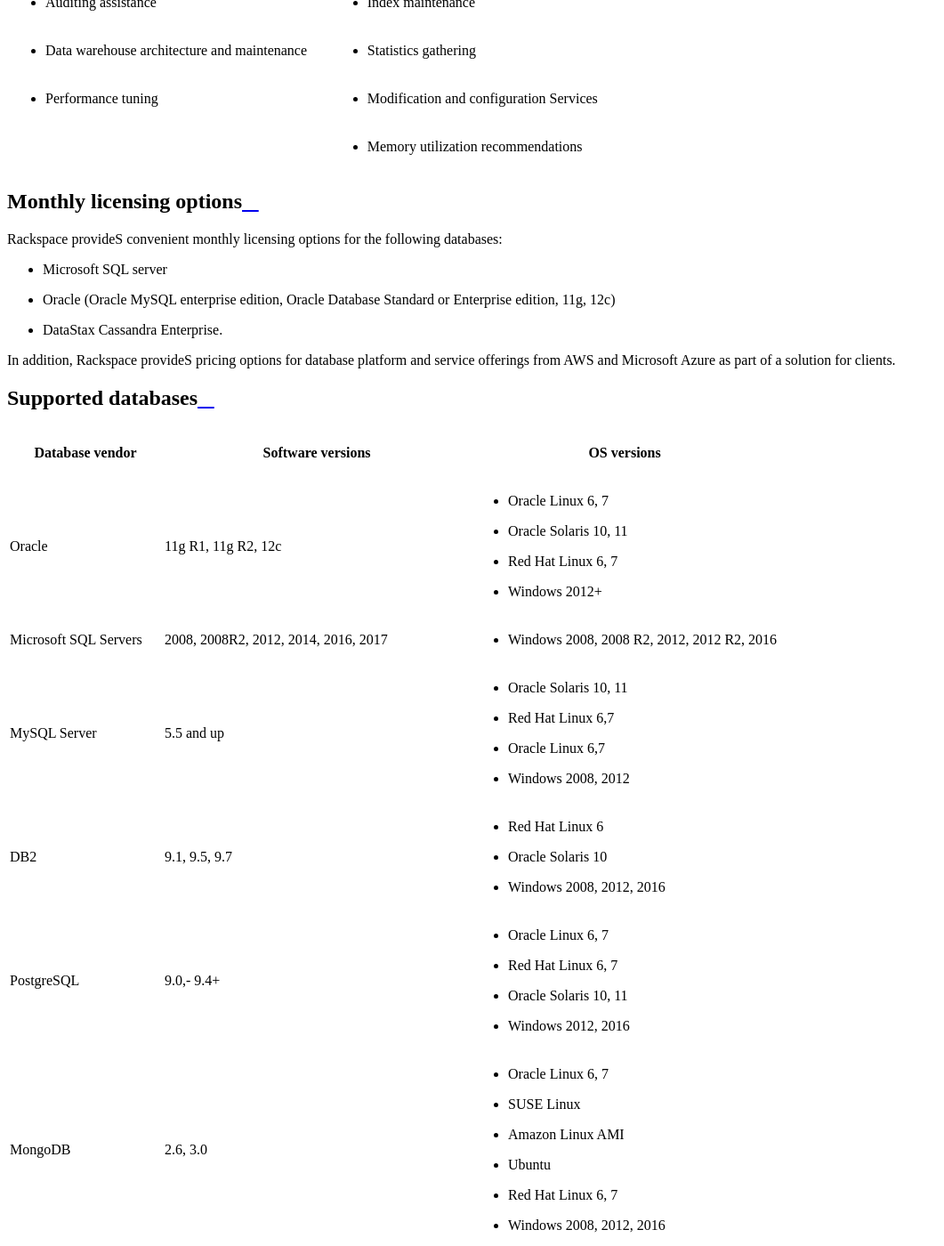
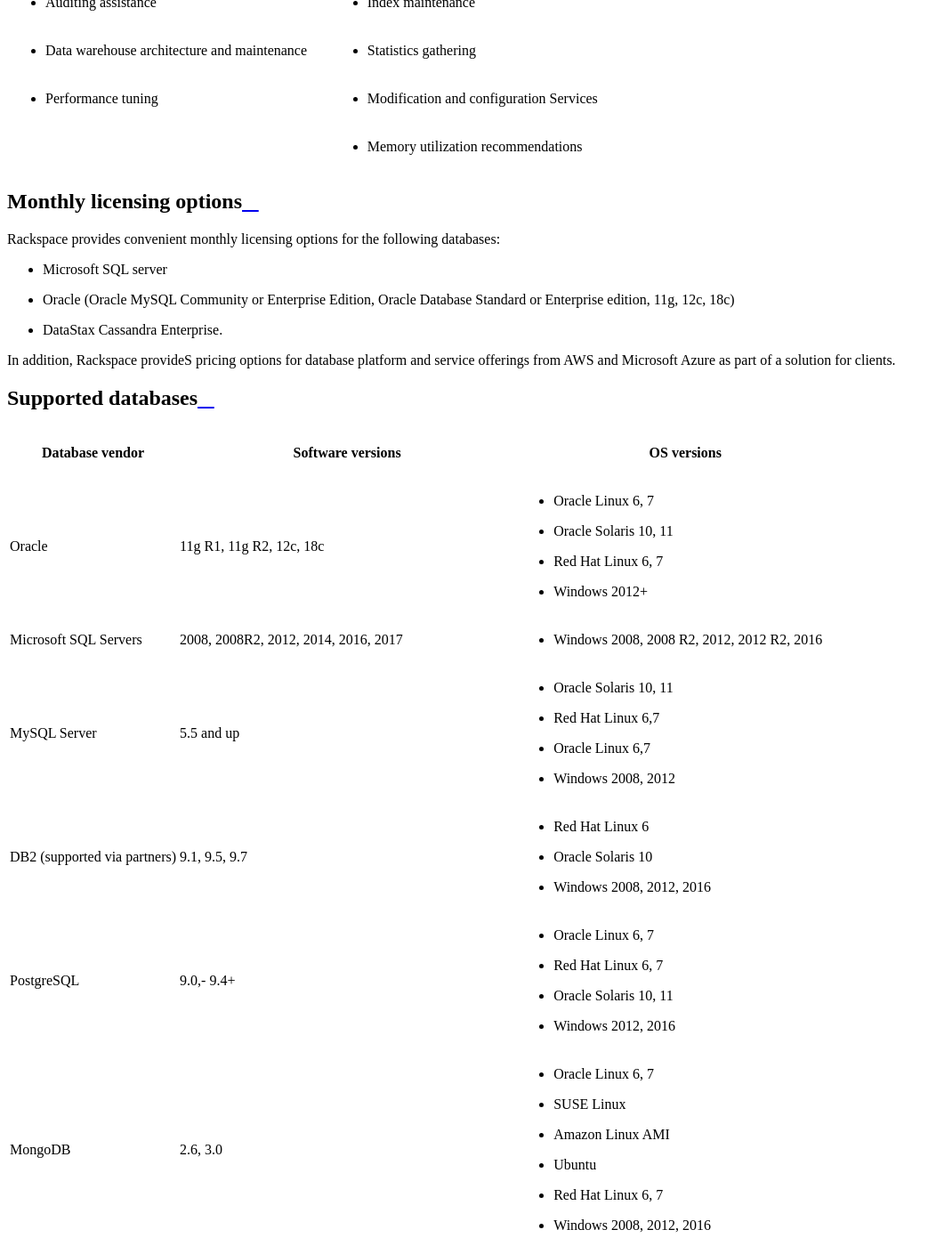
Before and after one commit to rackerlabs/docs-ras-databases, a Sphinx documentation site: the page built from docs/ras-databases-handbook/managed-databases.rst, in a window 1280 px wide and 1400 px high, scrolled down 1546 px. Shown: the whole window at 89% size, without its empty margins (0-1061 px from the left). Built offline with Sphinx 7.4.7 and the Read the Docs theme 2.0.0, drawn with Linux system fonts in a browser that asks for light colours.

Commit message:
Update managed-databases.rst

```diff
--- a/docs/ras-databases-handbook/managed-databases.rst
+++ b/docs/ras-databases-handbook/managed-databases.rst
@@ -79,12 +79,12 @@
 Monthly licensing options
 --------------------------
 
-Rackspace provideS convenient monthly licensing options for the
+Rackspace provides convenient monthly licensing options for the
 following databases:
 
 - Microsoft SQL server
-- Oracle (Oracle MySQL enterprise edition, Oracle Database Standard or
-  Enterprise edition, 11g, 12c)
+- Oracle (Oracle MySQL Community or Enterprise Edition, Oracle Database Standard or
+  Enterprise edition, 11g, 12c, 18c)
 - DataStax Cassandra Enterprise.
 
 In addition, Rackspace provideS pricing options for database platform
@@ -102,7 +102,7 @@
      - Software versions
      - OS versions
    * - Oracle
-     - 11g R1, 11g R2, 12c
+     - 11g R1, 11g R2, 12c, 18c
      -
        - Oracle Linux 6, 7
        - Oracle Solaris 10, 11
@@ -119,7 +119,7 @@
        - Red Hat Linux 6,7
        - Oracle Linux 6,7
        - Windows 2008, 2012
-   * - DB2
+   * - DB2 (supported via partners)
      - 9.1, 9.5, 9.7
      -
        - Red Hat Linux 6
```
